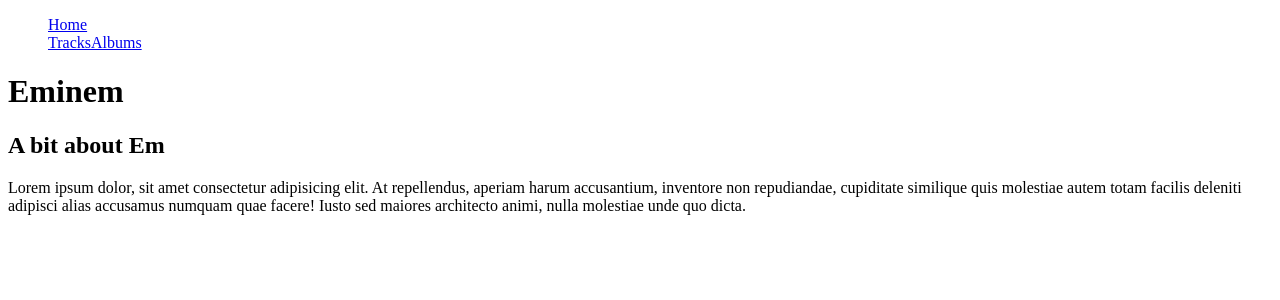
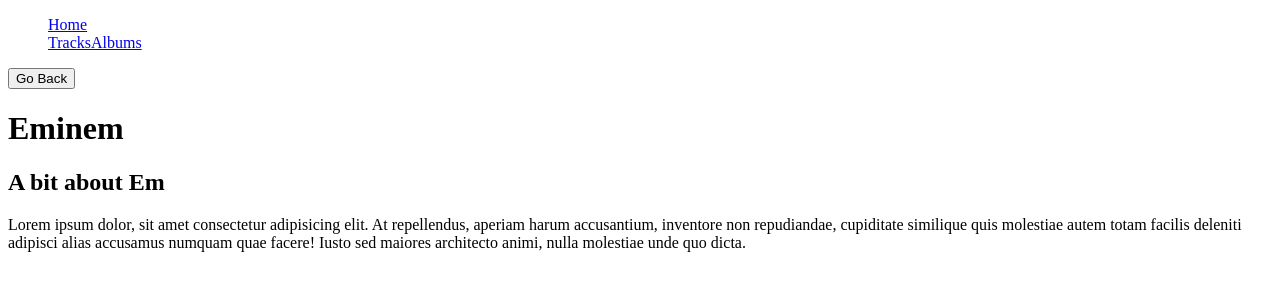
Before and after one commit to jakerinahmed/react-exercise, a React (Create React App) app: page / in a window 1280 px wide. Shown: the top 300 px of the page. Built offline with nearby package versions, Linux system fonts and the light colour scheme; the HTML template or start-up script is replaced by a standard one.

Commit message:
add back button and further testing

```diff
--- a/src/App.js
+++ b/src/App.js
@@ -3,7 +3,7 @@
 
 import { Artists } from './components'
 import { Header } from './Layout'
-import { Album, Song } from './pages'
+import { Album, Song, NotFound } from './pages'
 
 const App = () => {
 
@@ -33,6 +33,7 @@
         <Route path='/' element={<Artists />} />
         <Route path='/tracks' element={<Song />} />
         <Route path='/albums' element={<Album />} />
+        <Route path='*' element={<NotFound/>} />
       </Routes>
     </div>
   )
--- a/src/Layout/Header/index.js
+++ b/src/Layout/Header/index.js
@@ -1,7 +1,7 @@
 import React from 'react'
 import { NavLink } from 'react-router-dom'
 import './style.css'
-// import { BackButton} from '../../components'
+import { BackButton} from '../../components'
 
 function Header() {
 
@@ -15,7 +15,7 @@
       <NavLink className={activeClass} to='tracks'>Tracks</NavLink>
       <NavLink className={activeClass} to="albums">Albums</NavLink>
     </ul>
-    {/* <BackButton/> */}
+    <BackButton/>
     </>
   );
 }
--- /dev/null
+++ b/src/components/BackButton/index.js
@@ -0,0 +1,16 @@
+import React from 'react'
+
+import { useNavigate } from 'react-router-dom'
+
+const BackButton = () => {
+
+    const navigate = useNavigate()
+
+  return (
+    <div>
+        <button onClick={() => navigate(-1)}>Go Back</button>
+    </div>
+  )
+}
+
+export default BackButton
--- a/src/components/index.js
+++ b/src/components/index.js
@@ -1,2 +1,3 @@
 export { default as Artists } from './Artist';
 export { default as Like } from './Like';
+export {default as BackButton} from './BackButton'
--- /dev/null
+++ b/src/pages/NotFound/index.js
@@ -0,0 +1,14 @@
+import React from 'react'
+import { useLocation} from 'react-router-dom'
+
+function NotFound() {
+
+  const location = useLocation()
+
+
+  return (
+    <h1>Sorry, {location.pathname} was not found :(</h1>
+  );
+}
+
+export default NotFound;
--- a/src/pages/index.js
+++ b/src/pages/index.js
@@ -1,2 +1,3 @@
 export { default as Album } from './Albums'
 export { default as Song} from './Songs'
+export {default as NotFound} from './NotFound'
```
Also changed, not shown: 1 other file (tests, documents, lock files or other folders).
